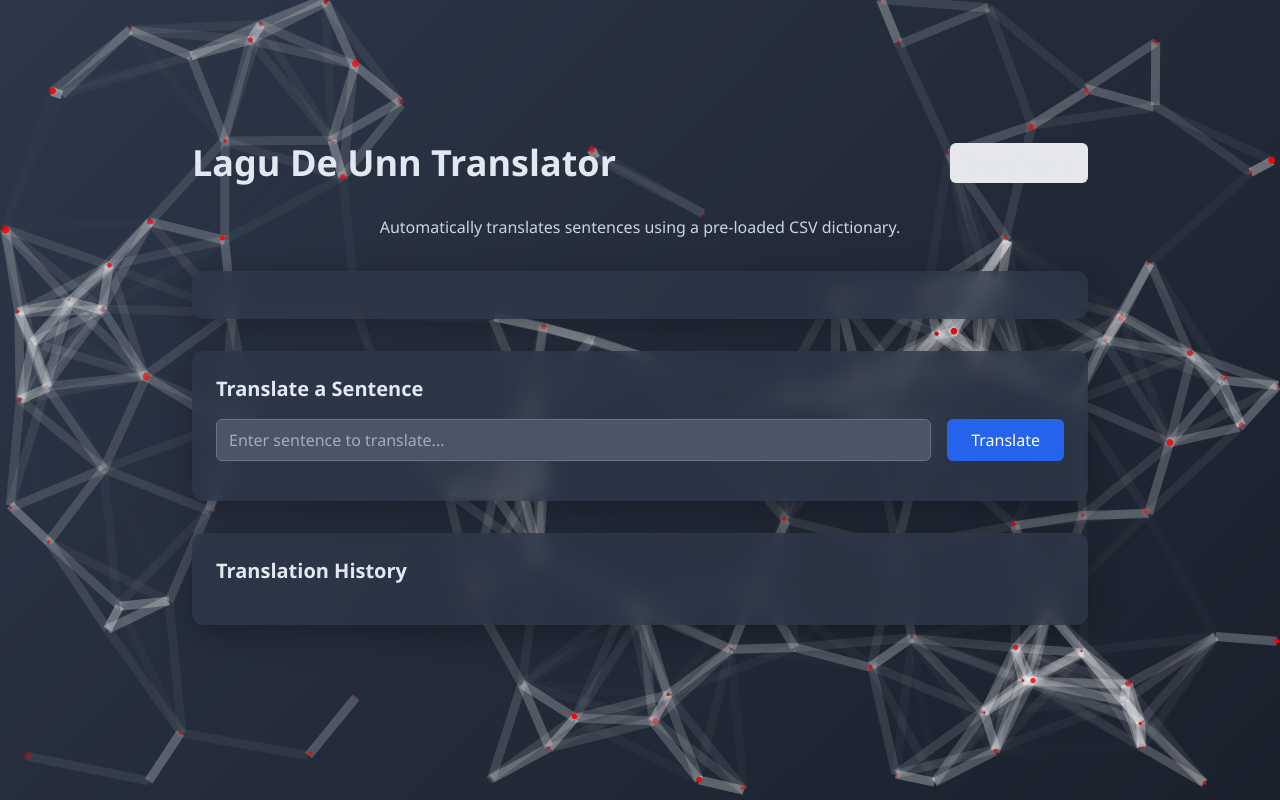
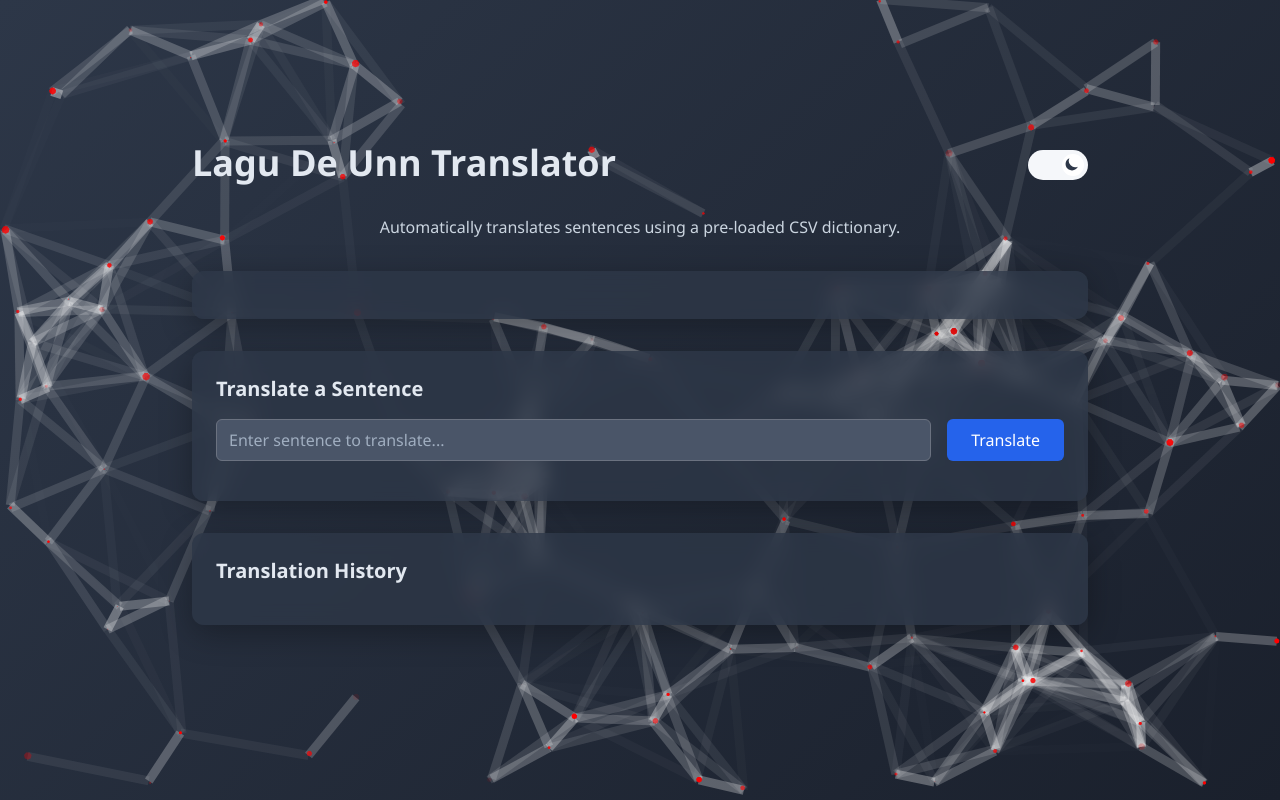
Before and after one commit to LycanTech1337/LycanTech1337.github.io, a plain HTML site: page index.html in a window 1280 px wide. Drawn offline with nearby package versions, Linux system fonts and the light colour scheme; animation ran at ten frames a second.

Commit message:
Update index.html (theme toggle update)

```diff
--- a/index.html
+++ b/index.html
@@ -76,6 +76,87 @@
             font-weight: 500;
         }
 
+        /* Theme Toggle Styles */
+        .theme-toggle {
+            position: relative;
+            display: inline-block;
+            width: 60px;
+            height: 30px;
+            margin-top: 4px; /* Add small margin to align with header */
+        }
+        .theme-toggle input {
+            opacity: 0;
+            width: 0;
+            height: 0;
+        }
+        .toggle-slider {
+            position: absolute;
+            cursor: pointer;
+            top: 0;
+            left: 0;
+            right: 0;
+            bottom: 0;
+            background-color: #2d3748;
+            transition: .4s;
+            border-radius: 34px;
+        }
+        .toggle-slider:before {
+            position: absolute;
+            content: "";
+            height: 22px;
+            width: 22px;
+            left: 4px;
+            top: 4px;
+            background-color: white;
+            transition: .4s;
+            border-radius: 50%;
+        }
+        input:checked + .toggle-slider {
+            background-color: #f5f7fa;
+        }
+        input:checked + .toggle-slider:before {
+            transform: translateX(30px);
+        }
+        .toggle-icons {
+            position: absolute;
+            display: flex;
+            justify-content: space-between;
+            align-items: center;
+            width: 100%;
+            height: 100%;
+            padding: 0 8px;
+            pointer-events: none;
+            top: 0;
+        }
+        .toggle-icons svg {
+            width: 16px;
+            height: 16px;
+            color: white;
+            position: relative;
+            top: -1px; /* Fine-tune vertical alignment */
+            transition: opacity 0.2s ease-in-out;
+        }
+        input:checked ~ .toggle-icons .moon {
+            color: #2d3748;
+            opacity: 1;
+        }
+        input:checked ~ .toggle-icons .sun {
+            opacity: 0;
+        }
+        .toggle-icons .moon {
+            opacity: 0;
+        }
+        .toggle-icons .sun {
+            color: #f59e0b;
+            opacity: 1;
+        }
+        body.dark-mode .toggle-icons .moon {
+            opacity: 1;
+        }
+        body.dark-mode .toggle-icons .sun {
+            opacity: 0;
+        }
+
         /* Dark Mode Styles */
         body.dark-mode {
             /* Background for dark mode, will be covered by particles but good to have */
@@ -131,14 +212,19 @@
                 <h1 class="text-3xl md:text-4xl font-bold text-gray-800">
                     Lagu De Unn Translator
                 </h1>
-                <!-- Dark/Light Mode Toggle Button -->
-                <button
-                    id="theme-toggle"
-                    class="bg-gray-200 dark:bg-gray-700 text-gray-800 dark:text-gray-200 px-4 py-2 rounded-md transition-colors"
-                    onclick="toggleTheme()"
-                >
-                    Toggle Theme
-                </button>
+                <!-- Dark/Light Mode Toggle Switch -->
+                <label class="theme-toggle">
+                    <input type="checkbox" id="theme-toggle" onclick="toggleTheme()">
+                    <span class="toggle-slider"></span>
+                    <div class="toggle-icons">
+                        <svg class="sun" xmlns="http://www.w3.org/2000/svg" viewBox="0 0 20 20" fill="currentColor">
+                            <path fill-rule="evenodd" d="M10 2a1 1 0 011 1v1a1 1 0 11-2 0V3a1 1 0 011-1zm4 8a4 4 0 11-8 0 4 4 0 018 0zm-.464 4.95l.707.707a1 1 0 001.414-1.414l-.707-.707a1 1 0 00-1.414 1.414zm2.12-10.607a1 1 0 010 1.414l-.706.707a1 1 0 11-1.414-1.414l.707-.707a1 1 0 011.414 0zM17 11a1 1 0 100-2h-1a1 1 0 100 2h1zm-7 4a1 1 0 011 1v1a1 1 0 11-2 0v-1a1 1 0 011-1zM5.05 6.464A1 1 0 106.465 5.05l-.708-.707a1 1 0 00-1.414 1.414l.707.707zm1.414 8.486l-.707.707a1 1 0 01-1.414-1.414l.707-.707a1 1 0 011.414 1.414zM4 11a1 1 0 100-2H3a1 1 0 000 2h1z" clip-rule="evenodd" />
+                        </svg>
+                        <svg class="moon" xmlns="http://www.w3.org/2000/svg" viewBox="0 0 20 20" fill="currentColor">
+                            <path d="M17.293 13.293A8 8 0 016.707 2.707a8.001 8.001 0 1010.586 10.586z" />
+                        </svg>
+                    </div>
+                </label>
             </div>
             <p class="text-gray-600 text-center mb-8">
                 Automatically translates sentences using a pre-loaded CSV dictionary.
@@ -337,9 +423,11 @@
 
         // Function to toggle dark/light theme
         function toggleTheme() {
+            const toggle = document.getElementById('theme-toggle');
             document.body.classList.toggle('dark-mode');
             const isDarkMode = document.body.classList.contains('dark-mode');
             const theme = isDarkMode ? 'dark' : 'light';
+            toggle.checked = isDarkMode;
             localStorage.setItem('theme', theme);
             initParticles(theme); // Re-initialize particles with new line color
         }
@@ -373,30 +461,56 @@
                 const lines = csvText.split('\n');
                 const headers = lines[0].split(',');
 
-                // Find index of relevant columns (source and target language)
-                const sourceIndex = headers.findIndex(h => h.toLowerCase().includes('english') || h.toLowerCase().includes('source'));
-                const targetIndex = headers.findIndex(h => h.toLowerCase().includes('lagu') || h.toLowerCase().includes('target'));
+                // Find index of relevant columns (english, lagu, pos)
+                const englishIndex = headers.findIndex(h => h.toLowerCase().includes('english'));
+                const laguIndex = headers.findIndex(h => h.toLowerCase().includes('lagu'));
+                const posIndex = headers.findIndex(h => h.toLowerCase().includes('pos'));
 
-                if (sourceIndex === -1 || targetIndex === -1) {
-                    throw new Error('Could not find required columns (English/Source and Lagu/Target)');
+                if (englishIndex === -1 || laguIndex === -1) {
+                    throw new Error('Could not find required columns (english and lagu)');
                 }
 
-                // Create translation dictionary
+                // Create translation dictionary with pos information
                 translationsData = {};
                 for (let i = 1; i < lines.length; i++) {
                     if (!lines[i].trim()) continue;
 
                     const cells = lines[i].split(',');
-                    if (cells.length > Math.max(sourceIndex, targetIndex)) {
-                        const source = cells[sourceIndex].trim().toLowerCase();
-                        const target = cells[targetIndex].trim().toLowerCase();
-                        translationsData[source] = target;
+                    if (cells.length > Math.max(englishIndex, laguIndex, posIndex)) {
+                        const englishWord = cells[englishIndex].trim().toLowerCase();
+                        const laguWord = cells[laguIndex].trim().toLowerCase();
+                        const pos = posIndex !== -1 ? cells[posIndex].trim().toLowerCase() : '';
+
+                        translationsData[englishWord] = {
+                            lagu: laguWord,
+                            pos: pos
+                        };
                     }
                 }
 
             } catch (error) {
                 showError(`Error processing CSV: ${error.message}`);
             }
+        }
+
+        // Function to apply grammar rules (simplified for client-side)
+        function applyGrammarRules(word) {
+            // Plural rule: word ends with 's'
+            if (word.endsWith("s")) {
+                const singular = word.slice(0, -1);
+                if (translationsData[singular] && translationsData[singular].pos === 'noun') {
+                    return translationsData[singular].lagu + "+ar";
+                }
+            }
+            // Add other rules here if needed (e.g., -ed, -ing)
+            // For example:
+            // if (word.endsWith("ed")) {
+            //     const base = word.slice(0, -2);
+            //     if (translationsData[base] && translationsData[base].pos === 'verb') {
+            //         return translationsData[base].lagu + "+ta";
+            //     }
+            // }
+            return null; // No rule applied
         }
 
         // Translate sentence using loaded dictionary
@@ -415,18 +529,18 @@
             // Simple translation - look up each word
             const words = sentence.toLowerCase().split(/\s+/);
             const translatedWords = words.map(word => {
-                // Simple match
+                // 1. Direct match
                 if (translationsData[word]) {
-                    return translationsData[word];
+                    return translationsData[word].lagu;
                 }
 
-                // Try removing common suffixes
-                const baseWord = word.replace(/('s|s|ing|ed|er|est)$/, '');
-                if (translationsData[baseWord]) {
-                    return translationsData[baseWord];
+                // 2. Apply grammar rules (e.g., plurals)
+                const grammarTranslation = applyGrammarRules(word);
+                if (grammarTranslation) {
+                    return grammarTranslation;
                 }
 
-                // Unknown word
+                // 3. Unknown word
                 return `[${word}]`;
             });
 
@@ -478,8 +592,10 @@
 
             if (initialTheme === 'dark') {
                 document.body.classList.add('dark-mode');
+                document.getElementById('theme-toggle').checked = true;
             } else {
                 document.body.classList.remove('dark-mode');
+                document.getElementById('theme-toggle').checked = false;
             }
 
             initParticles(initialTheme); // Initialize particles with the correct line color
```
